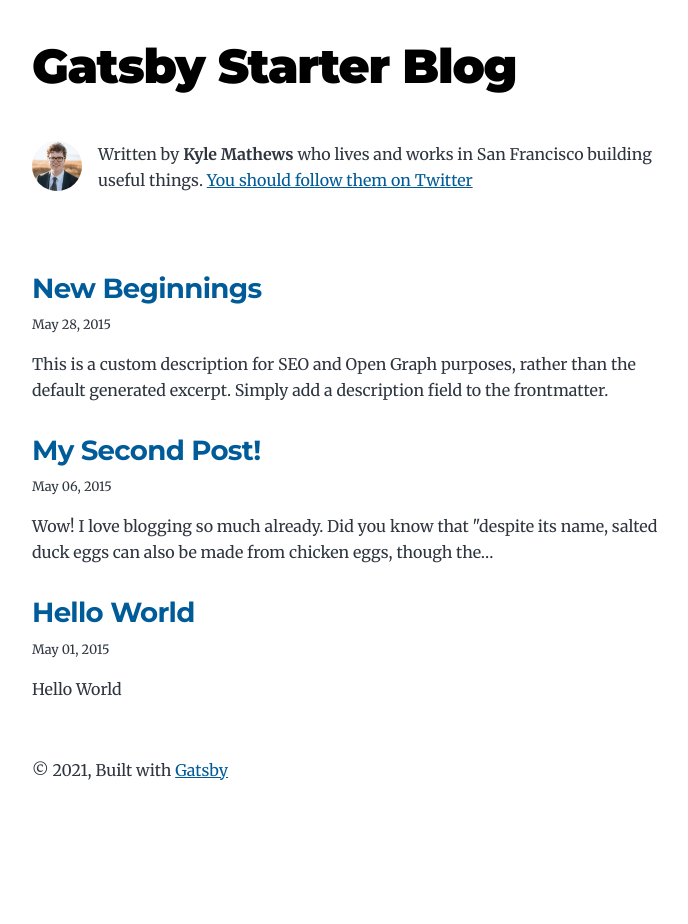
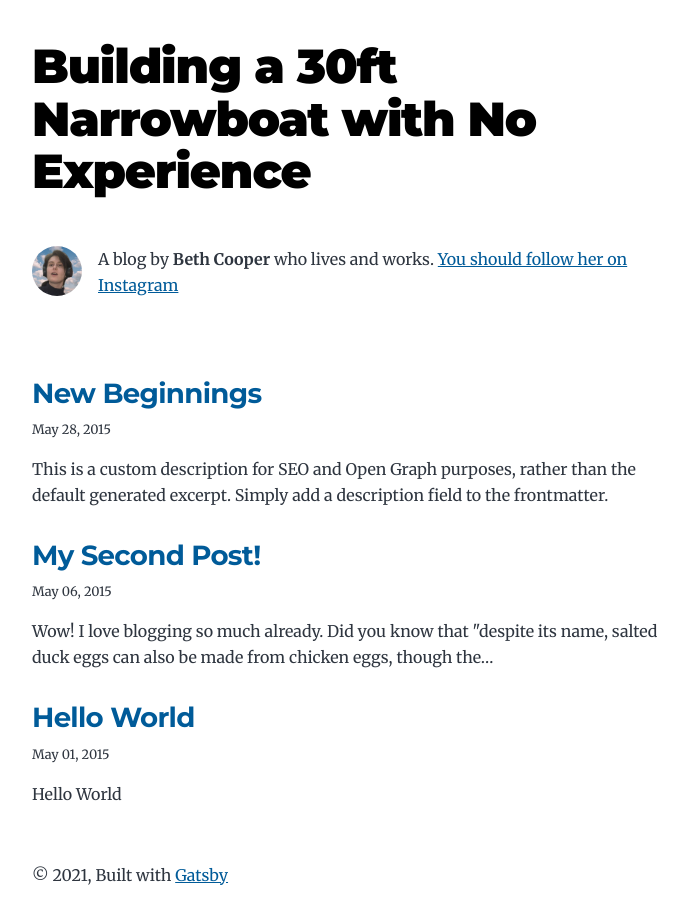
Before and after one commit to bethxyz/floatyboaty, a Gatsby site: page / in a window 1280 px wide. Shown: the whole page, without its empty margins (292-980 px from the left). Before the commit the page ends 846 px from the top, so only its background shows below. Built offline with nearby package versions, Linux system fonts and the light colour scheme; Gatsby itself is replaced by a stand-in of ours.

Commit message:
commit on 'main'

```diff
--- a/gatsby-config.js
+++ b/gatsby-config.js
@@ -1,14 +1,14 @@
 module.exports = {
   siteMetadata: {
-    title: `Gatsby Starter Blog`,
+    title: `Building a 30ft Narrowboat with No Experience`,
     author: {
-      name: `Kyle Mathews`,
-      summary: `who lives and works in San Francisco building useful things.`,
+      name: `Beth Cooper`,
+      summary: `who lives and works.`,
     },
     description: `A starter blog demonstrating what Gatsby can do.`,
     siteUrl: `https://gatsbystarterblogsource.gatsbyjs.io/`,
     social: {
-      twitter: `kylemathews`,
+      twitter: `onajellyroll`,
     },
   },
   plugins: [
--- a/src/components/bio.js
+++ b/src/components/bio.js
@@ -36,7 +36,7 @@ const Bio = () => {
         className="bio-avatar"
         layout="fixed"
         formats={["AUTO", "WEBP", "AVIF"]}
-        src="../images/profile-pic.png"
+        src="../images/profile-pic.jpg"
         width={50}
         height={50}
         quality={95}
@@ -44,10 +44,10 @@ const Bio = () => {
       />
       {author?.name && (
         <p>
-          Written by <strong>{author.name}</strong> {author?.summary || null}
+          A blog by <strong>{author.name}</strong> {author?.summary || null}
           {` `}
-          <a href={`https://twitter.com/${social?.twitter || ``}`}>
-            You should follow them on Twitter
+          <a href={`https://instagram.com/${social?.instagram || ``}`}>
+            You should follow her on Instagram
           </a>
         </p>
       )}
```
Also changed, not shown: src/images/profile-pic.jpg (added), src/images/profile-pic.png (deleted).
